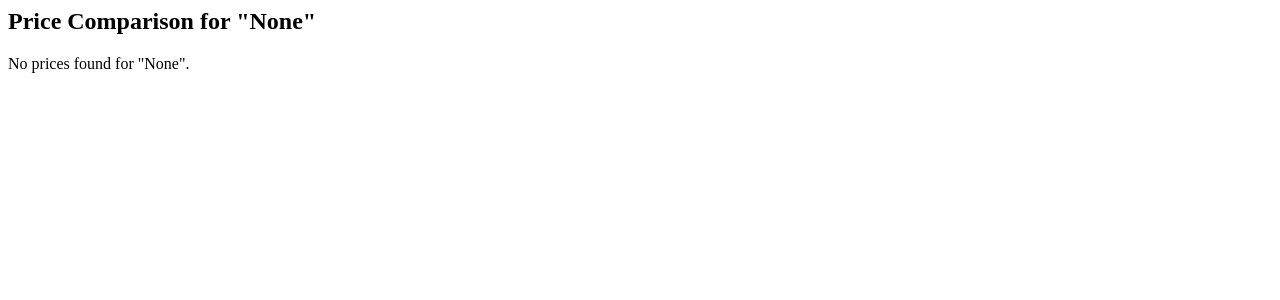
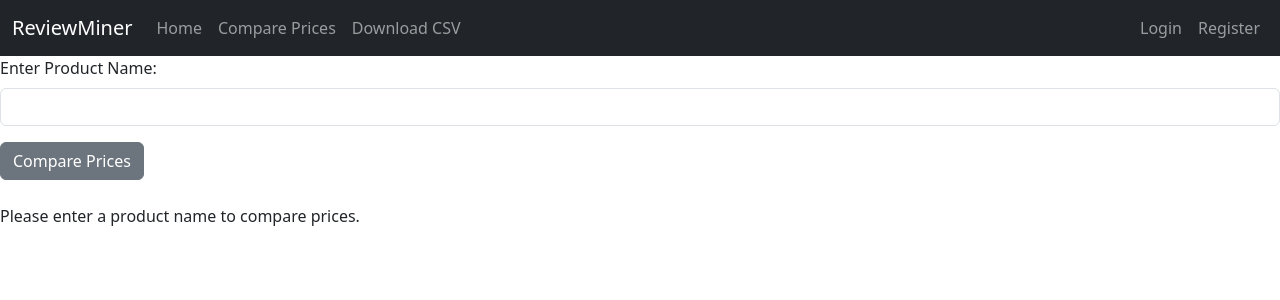
Before and after one commit to omshinde12/ReviewMiner-WebScraping, a Django app: page /compare-prices/ in a window 1280 px wide. Shown: the top 300 px of the page. Run offline with Django 5.2, Linux system fonts and the light colour scheme; some libraries are stand-ins or nearby versions.

Commit message:
inital commit

```diff
--- a/dashboard/templates/compare_prices.html
+++ b/dashboard/templates/compare_prices.html
@@ -1,3 +1,64 @@
+
+<!DOCTYPE html>
+<html lang="en">
+<head>
+    <meta charset="UTF-8">
+    <meta name="viewport" content="width=device-width, initial-scale=1.0">
+    <title>ReviewMiner WebScraping</title>
+    <!-- Add Bootstrap CSS -->
+    <link href="https://cdnjs.cloudflare.com/ajax/libs/bootstrap/5.3.0/css/bootstrap.min.css" rel="stylesheet">
+</head>
+<body>
+    <!-- Navbar -->
+    <nav class="navbar navbar-expand-lg navbar-dark bg-dark">
+        <div class="container-fluid">
+            <a class="navbar-brand" href="#">ReviewMiner</a>
+            <button class="navbar-toggler" type="button" data-bs-toggle="collapse" data-bs-target="#navbarNav" aria-controls="navbarNav" aria-expanded="false" aria-label="Toggle navigation">
+                <span class="navbar-toggler-icon"></span>
+            </button>
+            <div class="collapse navbar-collapse" id="navbarNav">
+                <ul class="navbar-nav me-auto">
+                    <li class="nav-item">
+                        <a class="nav-link" href="/">Home</a>
+                    </li>
+                    <li class="nav-item">
+                        <a class="nav-link" href="{% url 'compare_prices' %}">Compare Prices</a>
+                    </li>
+                    <li class="nav-item">
+                        <a class="nav-link" href="/download-csv/">Download CSV</a>
+                    </li>
+                </ul>
+                <ul class="navbar-nav ms-auto">
+                    {% if user.is_authenticated %}
+                        <li class="nav-item">
+                            <span class="navbar-text text-light">Welcome, {{ user.username }}</span>
+                        </li>
+                        <li class="nav-item">
+                            <a class="nav-link" href="{% url 'logout' %}">Logout</a>
+                        </li>
+                    {% else %}
+                        <li class="nav-item">
+                            <a class="nav-link" href="{% url 'login' %}">Login</a>
+                        </li>
+                        <li class="nav-item">
+                            <a class="nav-link" href="{% url 'register' %}">Register</a>
+                        </li>
+                    {% endif %}
+                </ul>
+            </div>
+        </div>
+    </nav>
+
+<form method="POST" action="{% url 'compare_prices' %}" class="mb-4">
+    {% csrf_token %}
+    <div class="mb-3">
+        <label for="product_name" class="form-label">Enter Product Name:</label>
+        <input type="text" name="product_name" class="form-control" required>
+    </div>
+    <button type="submit" class="btn btn-secondary">Compare Prices</button>
+</form>
+
+{% if product_name %}
     <h2>Price Comparison for "{{ product_name }}"</h2>
 
     {% if prices %}
@@ -20,3 +81,6 @@
     {% else %}
         <p>No prices found for "{{ product_name }}".</p>
     {% endif %}
+{% else %}
+    <p>Please enter a product name to compare prices.</p>
+{% endif %}
--- a/dashboard/templates/dashboard.html
+++ b/dashboard/templates/dashboard.html
@@ -26,6 +26,7 @@
                     <li class="nav-item">
                         <a class="nav-link" href="/download-csv/">Download CSV</a>
                     </li>
+
                 </ul>
                 <ul class="navbar-nav ms-auto">
                     {% if user.is_authenticated %}
--- a/dashboard/urls.py
+++ b/dashboard/urls.py
@@ -10,4 +10,5 @@ urlpatterns = [
     path('register/', views.register_view, name='register'),
     path('login/', views.login_view, name='login'),
     path('logout/', views.logout_view, name='logout'),
+
 ]
```
Also changed, not shown: dashboard/static/preprocessed_data.csv (+0 -30 lines), dashboard/views.py (+18 -0 lines), dashboard/static/ratings_distribution.png, dashboard/static/wordcloud.png, db.sqlite3. Lines whose indentation alone changed are shown as unchanged.
